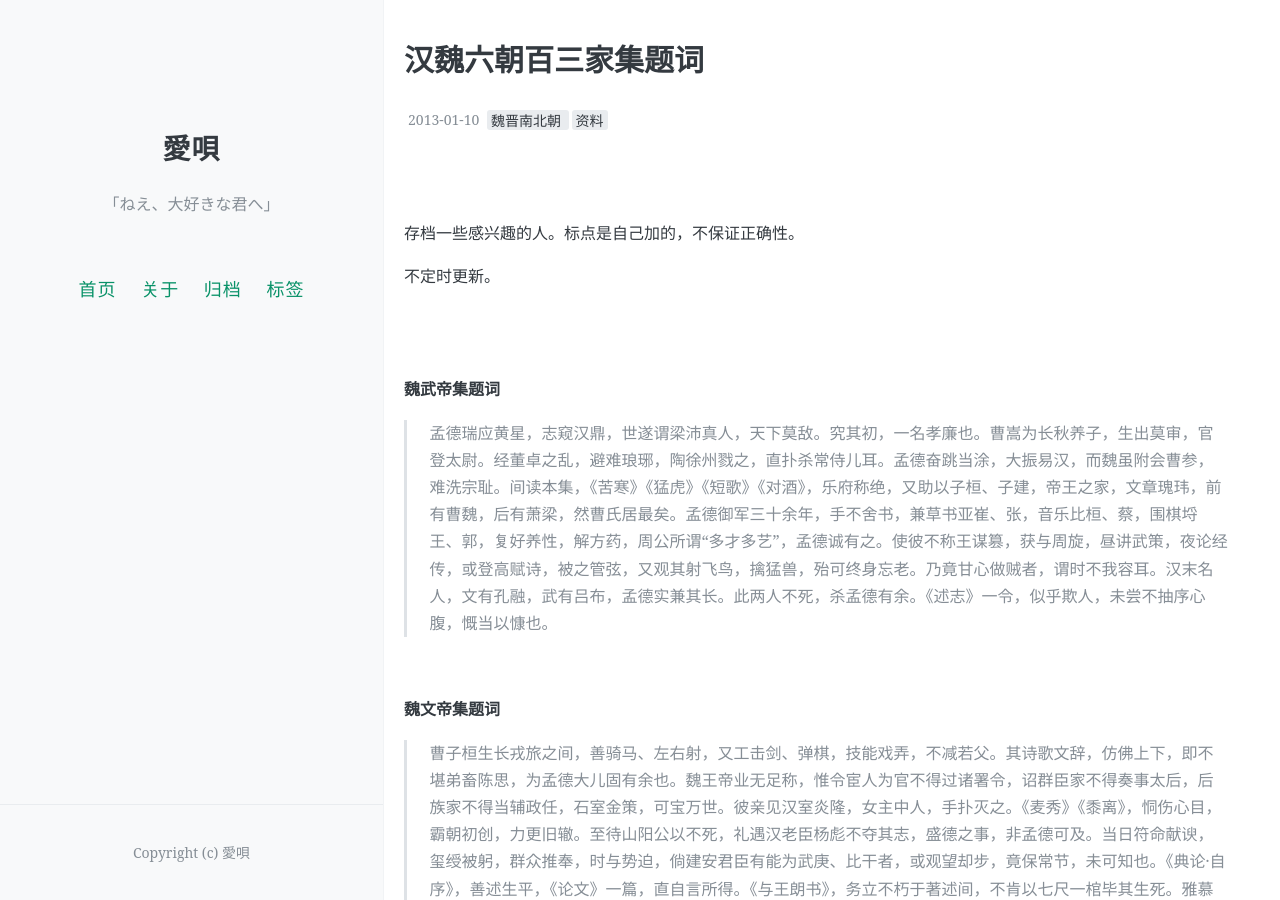
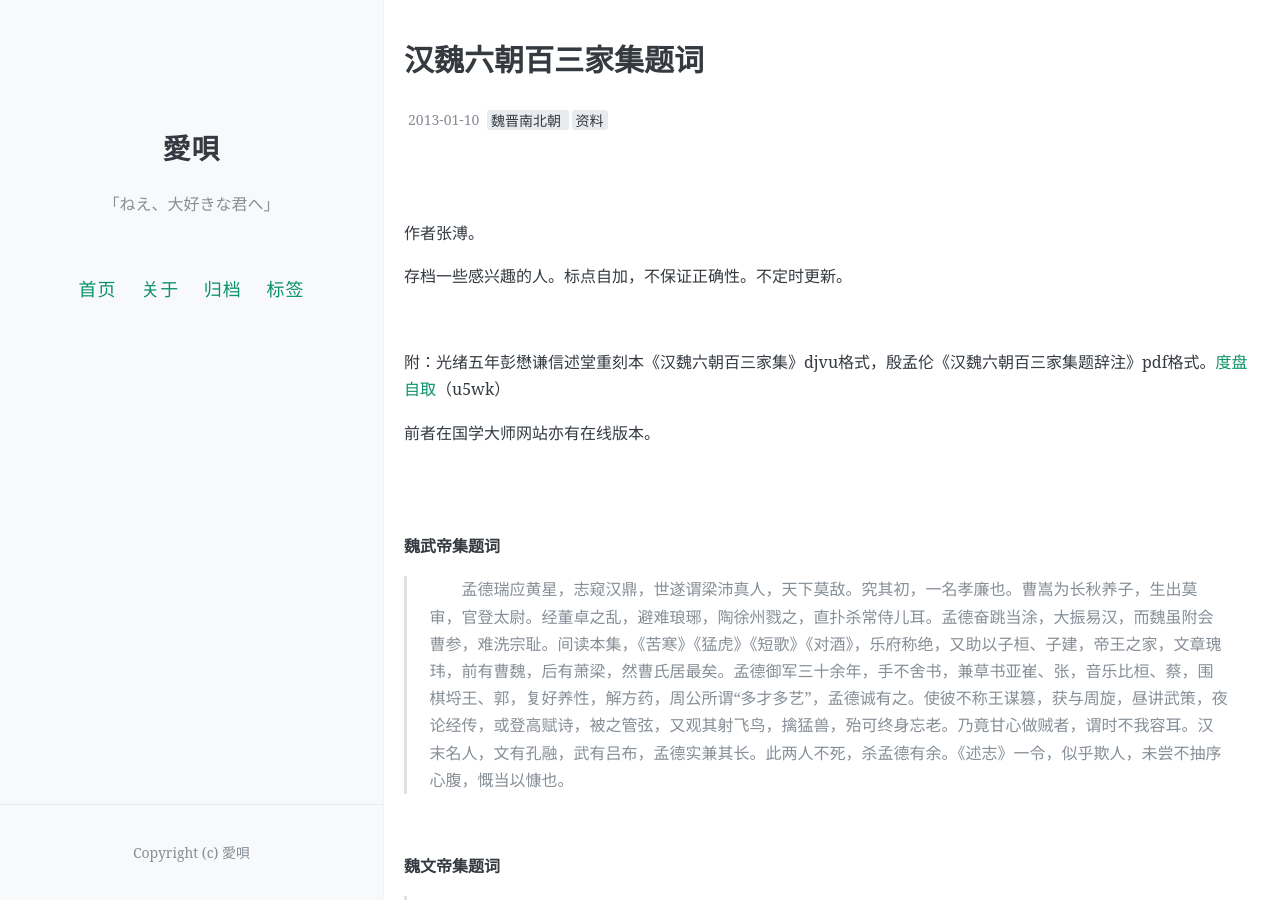
Before and after one commit to aiuta264/aiuta, a Jekyll site: the page built from _posts/2013-01-10-baisanjiaji.md, in a window 1280 px wide and 900 px high. Built offline with Jekyll 4.4.1, drawn with Linux system fonts in a browser that asks for light colours; comment, search, counter and statistics services are not loaded.

Commit message:
Update 2013-01-10-baisanjiaji.md

```diff
--- a/_posts/2013-01-10-baisanjiaji.md
+++ b/_posts/2013-01-10-baisanjiaji.md
@@ -11,45 +11,51 @@ comments: true
 <br>
 <br>
 
-存档一些感兴趣的人。标点是自己加的，不保证正确性。
+作者张溥。
 
-不定时更新。
+存档一些感兴趣的人。标点自加，不保证正确性。不定时更新。
+
+<br>
+
+附：光绪五年彭懋谦信述堂重刻本《汉魏六朝百三家集》djvu格式，殷孟伦《汉魏六朝百三家集题辞注》pdf格式。[度盘自取](https://pan.baidu.com/s/14X7Vt1fEZcLKuYrdB64IGg)（u5wk）
+
+前者在国学大师网站亦有在线版本。
 
 <br>
 <br>
 
 **魏武帝集题词**
 
->孟德瑞应黄星，志窥汉鼎，世遂谓梁沛真人，天下莫敌。究其初，一名孝廉也。曹嵩为长秋养子，生出莫审，官登太尉。经董卓之乱，避难琅琊，陶徐州戮之，直扑杀常侍儿耳。孟德奋跳当涂，大振易汉，而魏虽附会曹参，难洗宗耻。间读本集，《苦寒》《猛虎》《短歌》《对酒》，乐府称绝，又助以子桓、子建，帝王之家，文章瑰玮，前有曹魏，后有萧梁，然曹氏居最矣。孟德御军三十余年，手不舍书，兼草书亚崔、张，音乐比桓、蔡，围棋埒王、郭，复好养性，解方药，周公所谓“多才多艺”，孟德诚有之。使彼不称王谋篡，获与周旋，昼讲武策，夜论经传，或登高赋诗，被之管弦，又观其射飞鸟，擒猛兽，殆可终身忘老。乃竟甘心做贼者，谓时不我容耳。汉末名人，文有孔融，武有吕布，孟德实兼其长。此两人不死，杀孟德有余。《述志》一令，似乎欺人，未尝不抽序心腹，慨当以慷也。
+>&emsp;&emsp;孟德瑞应黄星，志窥汉鼎，世遂谓梁沛真人，天下莫敌。究其初，一名孝廉也。曹嵩为长秋养子，生出莫审，官登太尉。经董卓之乱，避难琅琊，陶徐州戮之，直扑杀常侍儿耳。孟德奋跳当涂，大振易汉，而魏虽附会曹参，难洗宗耻。间读本集，《苦寒》《猛虎》《短歌》《对酒》，乐府称绝，又助以子桓、子建，帝王之家，文章瑰玮，前有曹魏，后有萧梁，然曹氏居最矣。孟德御军三十余年，手不舍书，兼草书亚崔、张，音乐比桓、蔡，围棋埒王、郭，复好养性，解方药，周公所谓“多才多艺”，孟德诚有之。使彼不称王谋篡，获与周旋，昼讲武策，夜论经传，或登高赋诗，被之管弦，又观其射飞鸟，擒猛兽，殆可终身忘老。乃竟甘心做贼者，谓时不我容耳。汉末名人，文有孔融，武有吕布，孟德实兼其长。此两人不死，杀孟德有余。《述志》一令，似乎欺人，未尝不抽序心腹，慨当以慷也。
 
 <br>
 
 **魏文帝集题词**
 
->曹子桓生长戎旅之间，善骑马、左右射，又工击剑、弹棋，技能戏弄，不减若父。其诗歌文辞，仿佛上下，即不堪弟畜陈思，为孟德大儿固有余也。魏王帝业无足称，惟令宦人为官不得过诸署令，诏群臣家不得奏事太后，后族家不得当辅政任，石室金策，可宝万世。彼亲见汉室炎隆，女主中人，手扑灭之。《麦秀》《黍离》，恫伤心目，霸朝初创，力更旧辙。至待山阳公以不死，礼遇汉老臣杨彪不夺其志，盛德之事，非孟德可及。当日符命献谀，玺绶被躬，群众推奉，时与势迫，倘建安君臣有能为武庚、比干者，或观望却步，竟保常节，未可知也。《典论·自序》，善述生平，《论文》一篇，直自言所得。《与王朗书》，务立不朽于著述间，不肯以七尺一棺毕其生死。雅慕汉文，没而得谥，良云厚幸。占其志趣，亦古诸侯之博闻者也。甄后《塘上》，陈王《豆歌》，损德非一，崇华首阳，有余恨焉。
+>&emsp;&emsp;曹子桓生长戎旅之间，善骑马、左右射，又工击剑、弹棋，技能戏弄，不减若父。其诗歌文辞，仿佛上下，即不堪弟畜陈思，为孟德大儿固有余也。魏王帝业无足称，惟令宦人为官不得过诸署令，诏群臣家不得奏事太后，后族家不得当辅政任，石室金策，可宝万世。彼亲见汉室炎隆，女主中人，手扑灭之。《麦秀》《黍离》，恫伤心目，霸朝初创，力更旧辙。至待山阳公以不死，礼遇汉老臣杨彪不夺其志，盛德之事，非孟德可及。当日符命献谀，玺绶被躬，群众推奉，时与势迫，倘建安君臣有能为武庚、比干者，或观望却步，竟保常节，未可知也。《典论·自序》，善述生平，《论文》一篇，直自言所得。《与王朗书》，务立不朽于著述间，不肯以七尺一棺毕其生死。雅慕汉文，没而得谥，良云厚幸。占其志趣，亦古诸侯之博闻者也。甄后《塘上》，陈王《豆歌》，损德非一，崇华首阳，有余恨焉。
 
 <br>
 
 **魏陈思王集题词**
 
->余读陈思王《责躬》《应诏》诗，泫然悲之，以为伯奇履霜、崔子渡河之属。既读《升天》《远游》《仙人》《飞龙》诸篇，又何翩然遐征，览思方外也。王初蒙宠爱，几为太子，任性章衅，中受拘挛，名为懿亲，其朝夕纵适，反不若一匹夫徒步。慷慨请试，求通亲戚，贾谊奋节于匈奴，刘胜低首于闻乐，斯人感慨，岂空云尔哉！司马氏睥睨神器，魏忽不祀，彼所绸缪者藩防，而取代者他族，思王之言，不再世而验。然则审举诸文，固魏宗之磐石也。集备群体，世称绣虎，其名不虚。即自然深致，少逊其父，而才大思丽，兄似不如。人但见文帝居高，陈王伏地，遂谓帝王人臣，文体有分，恐淮南中垒不为武成受屈也。黄初二令，省愆悔过，诗文怫郁，音成于心。当此时，而犹泣金枕，赋《感甄》，必非人情。论者又云，禅代事起，子建发服悲泣，使其嗣爵，必终身臣汉。若然，则王之心其周文王乎？余将登箕山而问许由焉。
+>&emsp;&emsp;余读陈思王《责躬》《应诏》诗，泫然悲之，以为伯奇履霜、崔子渡河之属。既读《升天》《远游》《仙人》《飞龙》诸篇，又何翩然遐征，览思方外也。王初蒙宠爱，几为太子，任性章衅，中受拘挛，名为懿亲，其朝夕纵适，反不若一匹夫徒步。慷慨请试，求通亲戚，贾谊奋节于匈奴，刘胜低首于闻乐，斯人感慨，岂空云尔哉！司马氏睥睨神器，魏忽不祀，彼所绸缪者藩防，而取代者他族，思王之言，不再世而验。然则审举诸文，固魏宗之磐石也。集备群体，世称绣虎，其名不虚。即自然深致，少逊其父，而才大思丽，兄似不如。人但见文帝居高，陈王伏地，遂谓帝王人臣，文体有分，恐淮南中垒不为武成受屈也。黄初二令，省愆悔过，诗文怫郁，音成于心。当此时，而犹泣金枕，赋《感甄》，必非人情。论者又云，禅代事起，子建发服悲泣，使其嗣爵，必终身臣汉。若然，则王之心其周文王乎？余将登箕山而问许由焉。
 
 <br>
 
 **魏钟司徒集题词**
 
->钟士季弱冠与王辅嗣并知名，其论《易》无互体、才性同异，厥旨不殊。然山阳《易》注光列学宫，而颍川玄辨寂尔不显，岂才地经营，方期功业，无暇立言，或者身族糜覆，策书烟销，微言妙意莫得而闻也。《志》云《道论》二十篇系士季文笔，今不获见，其他亡轶可以类推。《命妇传》善言母德，综述教训，在齐女传母、鲁季敬姜之间，乃鸣鹤白茅，枢机慎密，母诲至勤，胡为破蜀以后，顿忘执手之戒，自取灭门？夫司马专国，睥睨魏鼎，奄有西土，势必自帝。魏亡于司马与亡于士季，等亡尔。使反谋果成，步骑并发，缚文王父子，告庙衅鼓，奠安大魏，功岂在闳散以下？即不然，同为篡臣，割地而守，未知谁雌雄也。时违其才，倾跌须臾，乱兵登城，英雄骈死，天相司马，非尽士季之失。抑览其遗篇，彬彬儒雅，则犹魏文七子余泽矣。
+>&emsp;&emsp;钟士季弱冠与王辅嗣并知名，其论《易》无互体、才性同异，厥旨不殊。然山阳《易》注光列学宫，而颍川玄辨寂尔不显，岂才地经营，方期功业，无暇立言，或者身族糜覆，策书烟销，微言妙意莫得而闻也。《志》云《道论》二十篇系士季文笔，今不获见，其他亡轶可以类推。《命妇传》善言母德，综述教训，在齐女传母、鲁季敬姜之间，乃鸣鹤白茅，枢机慎密，母诲至勤，胡为破蜀以后，顿忘执手之戒，自取灭门？夫司马专国，睥睨魏鼎，奄有西土，势必自帝。魏亡于司马与亡于士季，等亡尔。使反谋果成，步骑并发，缚文王父子，告庙衅鼓，奠安大魏，功岂在闳散以下？即不然，同为篡臣，割地而守，未知谁雌雄也。时违其才，倾跌须臾，乱兵登城，英雄骈死，天相司马，非尽士季之失。抑览其遗篇，彬彬儒雅，则犹魏文七子余泽矣。
 
 <br>
 
 **晋杜征南集题词**
 
->《左传》之有杜元凯，六经之孔孟也。当时论者犹以质直见轻，岂真贵古而贱今乎？子云《太玄》，不遇桓谭，几覆酱瓿。元凯释《左》，非挚虞亦莫知其孤行天地也。杜集绝无诗赋，意者其雕虫邪？彼惟弥纶经传，自讬获麟，下者则薄之，诚不欲以此有名也。元凯尝言三不朽，庶几立功立言，其事皆践。汉兴佐命，如酂侯刀笔，高密书生，不免望尘而拜。章奏尔雅，悉西京风制，经术既深，凡文皆余耳。不期工而工，此学者粪本之说也。武库平吴，功堪庙食，释《左》一书，复悬日月之间，为世传习。其于圣经，为后先疏附也，诚劳过杨《玄》矣。储君降服，议礼兴讥，是将通世变以就古人。《檀弓》变礼，不辞作俑，未可与《素冠》之诗同相笑也。
+>&emsp;&emsp;《左传》之有杜元凯，六经之孔孟也。当时论者犹以质直见轻，岂真贵古而贱今乎？子云《太玄》，不遇桓谭，几覆酱瓿。元凯释《左》，非挚虞亦莫知其孤行天地也。杜集绝无诗赋，意者其雕虫邪？彼惟弥纶经传，自讬获麟，下者则薄之，诚不欲以此有名也。元凯尝言三不朽，庶几立功立言，其事皆践。汉兴佐命，如酂侯刀笔，高密书生，不免望尘而拜。章奏尔雅，悉西京风制，经术既深，凡文皆余耳。不期工而工，此学者粪本之说也。武库平吴，功堪庙食，释《左》一书，复悬日月之间，为世传习。其于圣经，为后先疏附也，诚劳过杨《玄》矣。储君降服，议礼兴讥，是将通世变以就古人。《檀弓》变礼，不辞作俑，未可与《素冠》之诗同相笑也。
 
 <br>
 
 **晋荀公曾集题词**
 
->荀成侯，学古而佞者也。史责其援朱均以贰极，煽褒阎而偶震，至于斗粟兴谣，逾里成咏，阶祸已甚，诚无辞为。勖博闻明识，牛铎谐乐，劳薪炊饭，咸能辨之，茂先伦匹也。顾其文采，则谢弗如。泰始中，与傅、张同造歌诗，荀尤少味，始叹班固《明堂》《宝鼎》，不可复作。独其条问列和，表正笛声，乐家之论，尽称为优，其他简牍，亦云清令。盖晋初之文，羹玄尚存，雕几未极，名人吐辞，简直近理。江左文士盛谈，茂先散珠，太冲横锦，若二荀者流，忽而不言，不几乘大辂笑椎轮乎？无惑乎六朝体制，追时为工，登高望之，旗靡辙乱也。东汉荀氏，后多显人，景倩既让文若，公曾尤媿慈明，何其子孙位通而德俭也？以是名克家，然乎？
+>&emsp;&emsp;荀成侯，学古而佞者也。史责其援朱均以贰极，煽褒阎而偶震，至于斗粟兴谣，逾里成咏，阶祸已甚，诚无辞为。勖博闻明识，牛铎谐乐，劳薪炊饭，咸能辨之，茂先伦匹也。顾其文采，则谢弗如。泰始中，与傅、张同造歌诗，荀尤少味，始叹班固《明堂》《宝鼎》，不可复作。独其条问列和，表正笛声，乐家之论，尽称为优，其他简牍，亦云清令。盖晋初之文，羹玄尚存，雕几未极，名人吐辞，简直近理。江左文士盛谈，茂先散珠，太冲横锦，若二荀者流，忽而不言，不几乘大辂笑椎轮乎？无惑乎六朝体制，追时为工，登高望之，旗靡辙乱也。东汉荀氏，后多显人，景倩既让文若，公曾尤媿慈明，何其子孙位通而德俭也？以是名克家，然乎？
 
 <br>
```
